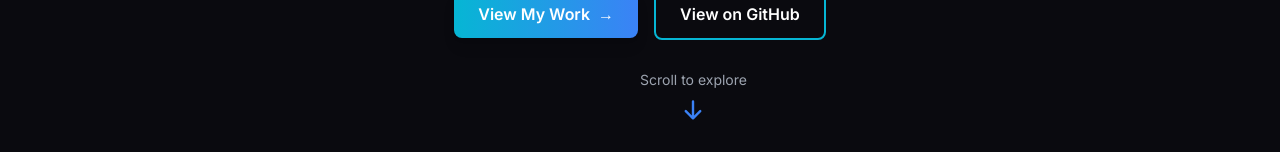
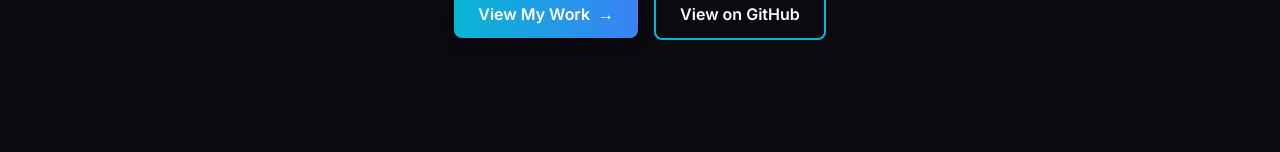
Before and after one commit to AhlaanMI/My-Portfolio, a React (Create React App) app: page / in a window 1280 px wide. Shown: the part 648-800 px from the top of the page. Built offline with nearby package versions, Linux system fonts and the light colour scheme.

Commit message:
refactor: improve text formatting and remove unused scroll indicator in Hero component

```diff
--- a/src/components/Hero.jsx
+++ b/src/components/Hero.jsx
@@ -1,6 +1,5 @@
 import React, { useState, useEffect } from "react";
 import { motion } from "framer-motion";
-import { HiArrowDown } from "react-icons/hi";
 
 const Hero = () => {
   const [displayedText, setDisplayedText] = useState("");
@@ -74,7 +73,9 @@ const Hero = () => {
           transition={{ duration: 0.8, delay: 0.4 }}
           className="text-lg md:text-xl text-gray-400 mb-12 max-w-2xl mx-auto leading-relaxed"
         >
-          I build things for the web — fast, scalable, and end-to-end. From responsive frontends to robust backends, I craft digital experiences that matter.
+          I build things for the web — fast, scalable, and end-to-end. From
+          responsive frontends to robust backends, I craft digital experiences
+          that matter.
         </motion.p>
 
         <motion.div
@@ -90,7 +91,9 @@ const Hero = () => {
             className="btn-primary group"
           >
             View My Work
-            <span className="inline-block ml-2 group-hover:translate-x-1 transition-transform">→</span>
+            <span className="inline-block ml-2 group-hover:translate-x-1 transition-transform">
+              →
+            </span>
           </motion.a>
           <motion.a
             whileHover={{ scale: 1.05 }}
@@ -103,21 +106,6 @@ const Hero = () => {
             View on GitHub
           </motion.a>
         </motion.div>
-
-        {/* Scroll Indicator */}
-        <motion.div
-          className="absolute bottom-10 left-1/2 transform -translate-x-1/2 cursor-pointer"
-          animate={{ y: [0, 10, 0] }}
-          transition={{ duration: 2, repeat: Infinity }}
-          onClick={() => {
-            document.getElementById("about").scrollIntoView({ behavior: "smooth" });
-          }}
-        >
-          <div className="flex flex-col items-center gap-2">
-            <p className="text-sm text-gray-400">Scroll to explore</p>
-            <HiArrowDown className="text-2xl text-blue-500" />
-          </div>
-        </motion.div>
       </div>
     </section>
   );
```
